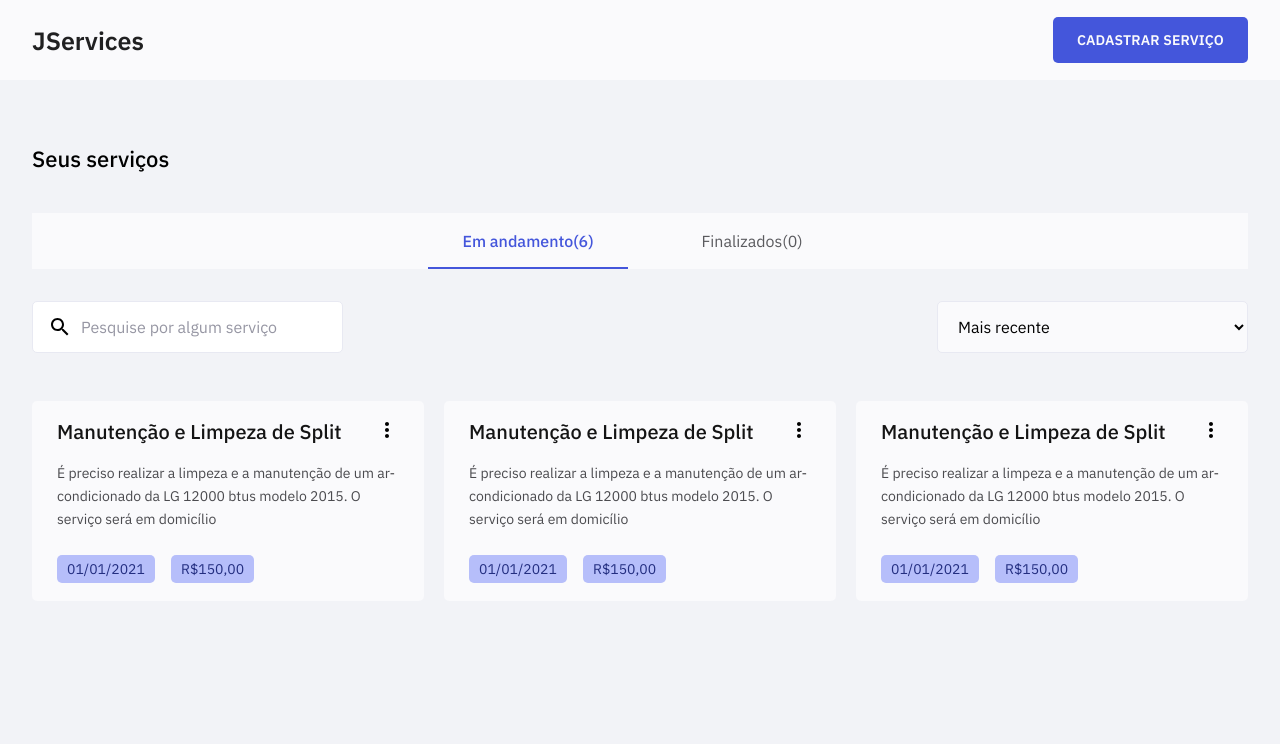
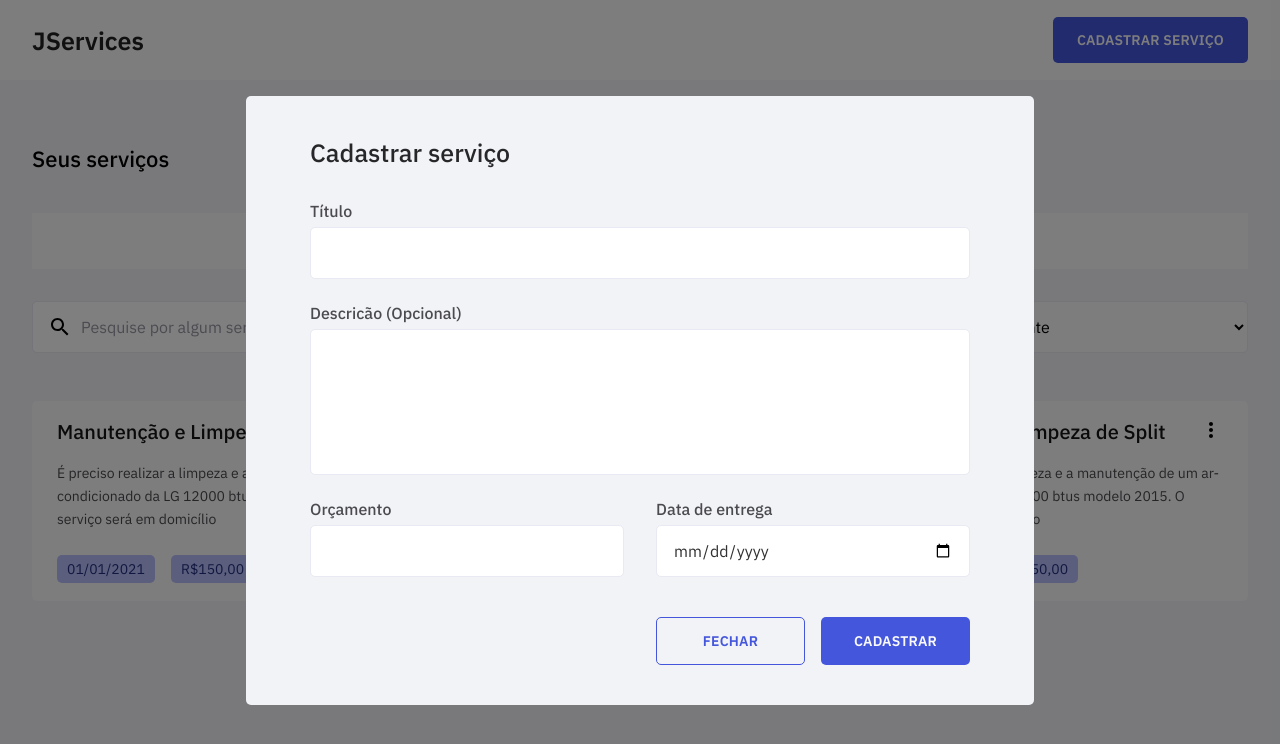
Before and after one commit to marcosmacedoo/jservices-frontend, a React (Vite) app: page / in a window 1280 px wide. Shown: the top 744 px of the page. Built offline with nearby package versions, Linux system fonts and the light colour scheme.

Commit message:
style: criado o modal de cadastro de servico

```diff
--- /dev/null
+++ b/src/components/Modal/index.tsx
@@ -0,0 +1,83 @@
+import React, { FormEvent } from 'react'
+
+import styles from './styles.module.css'
+
+export function Modal() {
+
+  function handleFormSubmit(event: FormEvent) {
+    event.preventDefault()
+  }
+
+  return (
+    <div className={styles.overlay}>
+      <aside className={styles.modal}>
+        <h2>Cadastrar serviço</h2>
+        <form className={styles.form} onSubmit={handleFormSubmit}>
+          <div className={`${styles.inputGroup} ${styles.gridTwoColumns}`}>
+            <label htmlFor="title" className={styles.label}>
+              Título
+            </label>
+            <input
+              type="text"
+              className={`${styles.input}`}
+              name="title"
+              id="title"
+              required
+            />
+          </div>
+          <div className={`${styles.inputGroup} ${styles.gridTwoColumns}`}>
+            <label htmlFor="description" className={styles.label}>
+              Descricão (Opcional)
+            </label>
+            <textarea
+              className={`${styles.textarea}`}
+              name="description"
+              id="description"
+              rows={6}
+            ></textarea>
+          </div>
+          <div className={`${styles.inputGroup}`}>
+            <label htmlFor="budget" className={styles.label}>
+              Orçamento
+            </label>
+            <input
+              type="number"
+              className={`${styles.input}`}
+              name="budget"
+              id="budget"
+              min={0}
+              step={0.1}
+              required
+            />
+          </div>
+          <div className={`${styles.inputGroup}`}>
+            <label htmlFor="deadline" className={styles.label}>
+              Data de entrega
+            </label>
+            <input
+              type="date"
+              className={`${styles.input}`}
+              name="deadline"
+              id="deadline"
+              required
+            />
+          </div>
+          <div className={styles.buttons}>
+            <button
+              type="reset"
+              className={`${styles.button} ${styles.secondaryButton}`}
+            >
+              Fechar
+            </button>
+            <button
+              type="submit"
+              className={`${styles.button} ${styles.primaryButton}`}
+            >
+              Cadastrar
+            </button>
+          </div>
+        </form>
+      </aside>
+    </div>
+  )
+}
--- /dev/null
+++ b/src/components/Modal/styles.module.css
@@ -0,0 +1,165 @@
+.overlay {
+  position: fixed;
+  top: 0;
+  left: 0;
+  right: 0;
+  bottom: 0;
+  background: rgba(0, 0, 0, 0.5);
+  display: flex;
+  align-items: center;
+  justify-content: center;
+}
+
+.modal {
+  padding: 4rem 6.4rem;
+  width: min(78.8rem, 90%);
+  background: var(--white-300);
+  border-radius: 0.5rem;
+}
+
+.modal > h2 {
+  font-size: 2.5rem;
+  font-weight: 500;
+  color: var(--black-300);
+}
+
+.form {
+  margin-top: 3.2rem;
+  width: 100%;
+  display: grid;
+  grid-template-columns: 1fr 1fr;
+  grid-gap: 2.4rem 3.2rem;
+}
+
+.inputGroup {
+  width: 100%;
+  display: flex;
+  flex-direction: column;
+  gap: 0.6rem;
+}
+
+.label {
+  font-size: 1.6rem;
+  font-weight: 500;
+  color: var(--gray-600);
+}
+
+.input {
+  padding: 0 1.6rem;
+  width: 100%;
+  height: 5.2rem;
+  border: 1px solid var(--white-500);
+  border-radius: 0.5rem;
+  font-size: 1.6rem;
+  color: var(--gray-800);
+}
+
+.textarea {
+  padding: 1.2rem 1.6rem;
+  width: 100% !important;
+  border: 1px solid var(--white-500);
+  border-radius: 0.5rem;
+  font-size: 1.6rem;
+  color: var(--gray-800);
+  resize: none;
+}
+
+.gridTwoColumns {
+  grid-column: span 2;
+}
+
+.buttons {
+  margin-top: 1.6rem;
+  grid-column: 2;
+  display: grid;
+  grid-template-columns: 1fr 1fr;
+  column-gap: 1.6rem;
+}
+
+.button {
+  padding: 1.4rem 2.4rem;
+  font-size: 1.4rem;
+  font-weight: 600;
+  letter-spacing: 0.0125em;
+  text-transform: uppercase;
+  border-radius: 0.5rem;
+  transition: background-color 0.2s linear, transform 0.2s;
+}
+
+.button:active {
+  transform: scale(1.05);
+}
+
+.primaryButton {
+  color: var(--white-100);
+  background-color: var(--blue-500);
+}
+
+.primaryButton:hover {
+  background-color: var(--blue-600);
+}
+
+.secondaryButton {
+  color: var(--blue-500);
+  border: 1px solid var(--blue-500);
+  background: transparent;
+}
+
+
+@media only screen and (max-width: 768px) {
+  .form {
+    grid-template-columns: 1fr 3fr;
+    grid-gap: 2.4rem 0;
+  }
+
+  .inputGroup {
+    grid-column: span 2;
+  }
+}
+
+@media only screen and (max-width: 600px) {
+  .modal {
+    padding: 2.4rem;
+  }
+
+  .form {
+    grid-template-columns: 1fr 1fr;
+    grid-gap: 2.4rem 0;
+  }
+
+  .buttons {
+    grid-column: span 2;
+  }
+}
+
+@media only screen and (max-width: 475px) {
+  .modal > h2 {
+    font-size: 2rem;
+  }
+
+  .form {
+    margin-top: 2.4rem;
+    gap: 1.6rem;
+  }
+
+  .label {
+    font-size: 1.4rem;
+  }
+
+  .input {
+    height: 4.8rem;
+    font-size: 1.4rem;
+  }
+}
+
+@media only screen and (max-width: 425px) {
+  .buttons {
+    display: flex;
+    flex-direction: column-reverse;
+    gap: 1.6rem;
+  }
+
+  .button {
+    height: 5.2rem;
+  }
+}
--- a/src/pages/Home/index.tsx
+++ b/src/pages/Home/index.tsx
@@ -1,4 +1,4 @@
-import React from 'react'
+import React, { useState } from 'react'
 
 import styles from './styles.module.css'
 
@@ -6,8 +6,11 @@ import { Header } from '../../components/Header'
 import { CardService } from '../../components/CardService'
 
 import searchIcon from '../../assets/search.svg'
+import { Modal } from '../../components/Modal'
 
 export function Home() {
+  const [isOpenModal, setIsOpenModal] = useState(true)
+
   return (
     <>
       <Header />
@@ -63,6 +66,7 @@ export function Home() {
           </ul>
         </section>
       </main>
+      {isOpenModal && <Modal />}
     </>
   )
 }
```
